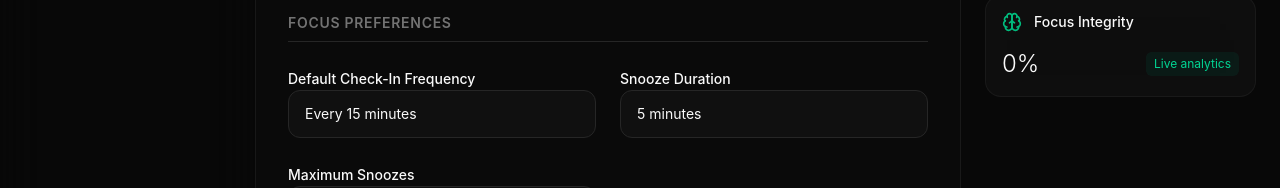
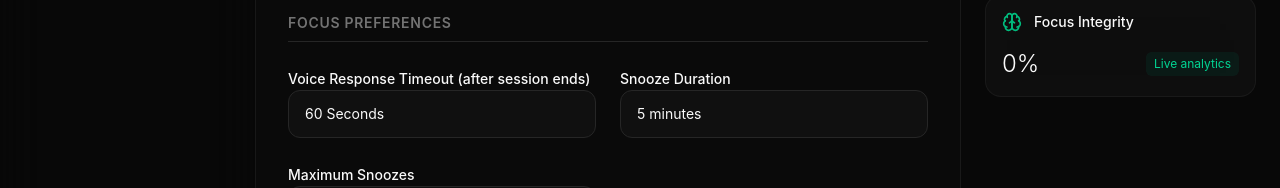
Before and after one commit to Deepthi-M555/Focus-Companion, a React (Vite) app in the folder client/: page /settings in a window 1280 px wide. Shown: the part 410-598 px from the top of the page. Built offline with nearby package versions, Linux system fonts and the light colour scheme; no server answers; sample sign-in values are in the browser's storage.

Commit message:
Enhance settings interface

```diff
--- a/client/src/app/pages/Settings.jsx
+++ b/client/src/app/pages/Settings.jsx
@@ -73,7 +73,7 @@ export function Settings() {
   const [overlayEnabled, setOverlayEnabled] = useState(true);
   const [startupEnabled, setStartupEnabled] = useState(false);
 
-  const [checkInFrequency, setCheckInFrequency] = useState("15");
+  const [voiceResponseTimeout, setVoiceResponseTimeout] = useState("60");
   const [snoozeDuration, setSnoozeDuration] = useState("5");
   const [maxSnoozes, setMaxSnoozes] = useState("3");
   const [savingProfile, setSavingProfile] = useState(false);
@@ -142,7 +142,7 @@ export function Settings() {
             setNotificationsEnabled(data.notificationsEnabled?? true);
             setOverlayEnabled(data.overlayEnabled?? true);
             setStartupEnabled(data.startupEnabled?? false);
-            setCheckInFrequency(String(data.checkInInterval??"15"));
+            setVoiceResponseTimeout(String(data.voiceResponseTimeout ?? "60"));
             setSnoozeDuration(String(data.snoozeDuration??"5"));
             setMaxSnoozes(
                 data.maxSnoozes === -1
@@ -339,12 +339,20 @@ export function Settings() {
 
           <div className="grid grid-cols-1 md:grid-cols-2 gap-6">
             <div className="space-y-2">
-              <label className="text-sm font-medium">Default Check-In Frequency</label>
-              <Select value={checkInFrequency} onChange={(e) => setCheckInFrequency(e.target.value)}>
-                <option value="15">Every 15 minutes</option>
-                <option value="30">Every 30 minutes</option>
-                <option value="45">Every 45 minutes</option>
-                <option value="custom">Custom</option>
+              <label className="text-sm font-medium">
+                Voice Response Timeout (after session ends)
+              </label>
+
+              <Select
+                value={voiceResponseTimeout}
+                onChange={(e) =>
+                  setVoiceResponseTimeout(e.target.value)
+                }
+              >
+                <option value="30">30 Seconds</option>
+                <option value="45">45 Seconds</option>
+                <option value="60">60 Seconds</option>
+                <option value="90">90 Seconds</option>
               </Select>
             </div>
 
@@ -482,7 +490,7 @@ export function Settings() {
                         notificationsEnabled,
                         overlayEnabled,
                         startupEnabled,
-                        checkInInterval: Number(checkInFrequency),
+                        voiceResponseTimeout: Number(voiceResponseTimeout),
                         snoozeDuration: Number(snoozeDuration),
                         maxSnoozes: Number(maxSnoozes)
                       };
```
